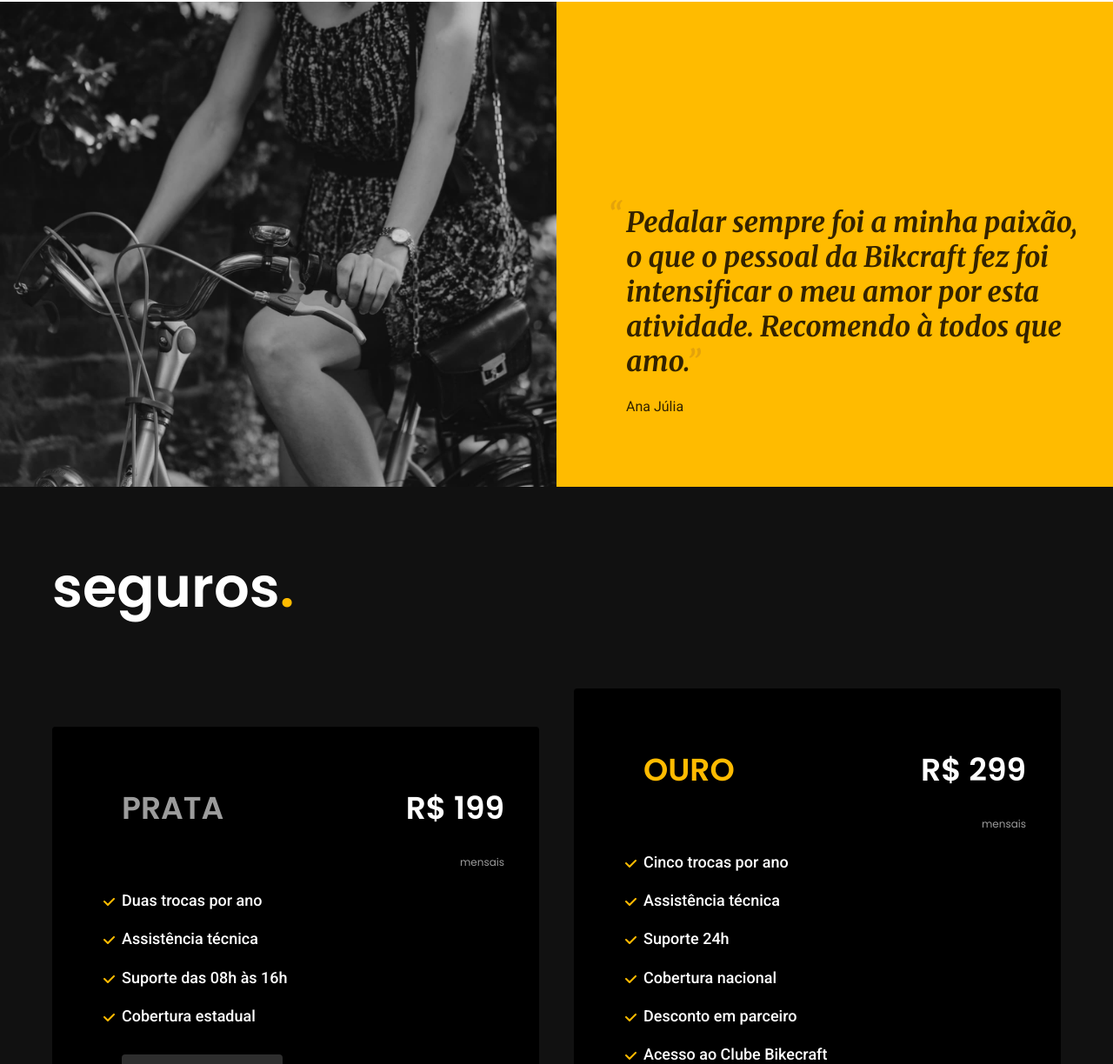
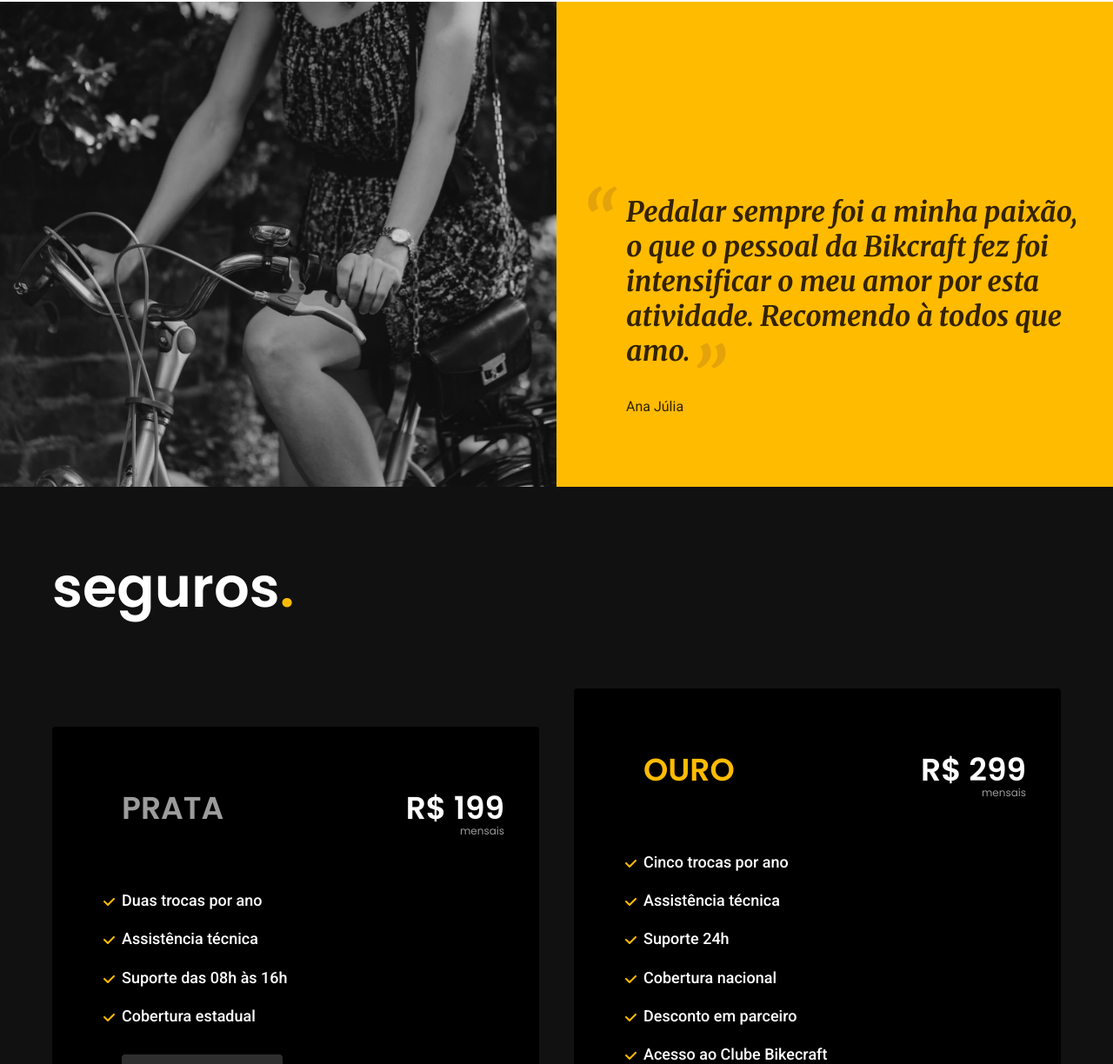
Before and after one commit to Victorsousa98/bikecraft, a plain HTML site: page index.html in a window 1280 px wide. Shown: the part 3360-4584 px from the top of the page at 87% size. Drawn offline with Linux system fonts and the light colour scheme.

Commit message:
ajustes de bug em seguros e depoimento

```diff
--- a/css/depoimento/depoimento.css
+++ b/css/depoimento/depoimento.css
@@ -16,26 +16,33 @@
 
 .comentario {
   padding: 40px 40px 80px 80px;
+  align-self: end;
 }
 
 .comentario p {
   font-family: "Merriweather", serif;
   max-width: 32ch;
-  padding-bottom: 20px;
+  font-style: italic;
+  font-weight: 900;
+  padding-bottom: 32px;
   position: relative;
+}
+
+.comentario p::before,
+.comentario p::after {
+  font-size: 5rem;
+  color: var(--cor-p2);
+  position: absolute;
 }
 
 .comentario p::before {
   content: "“";
-  position: absolute;
-  left: -20px;
-  top: -10px;
-  color: var(--cor-p2);
+  left: -50px;
+  top: -20px;
 }
 
 .comentario p::after {
   content: "”";
-  color: var(--cor-p2);
 }
 
 @media (max-width: 800px) {
@@ -45,6 +52,9 @@
   .comentario {
     text-align: center;
   }
+  .comentario p {
+    margin: auto;
+  }
 
   .depoimento img {
     max-height: 200px;
--- a/css/seguros/seguros.css
+++ b/css/seguros/seguros.css
@@ -31,9 +31,13 @@
 .seguros-preco {
   justify-self: end;
   text-align: right;
+  position: relative;
 }
 .seguros-preco span {
   display: block;
+  position: absolute;
+  top: 72px;
+  right: 0;
 }
 
 .seguros-lista ul {
```
